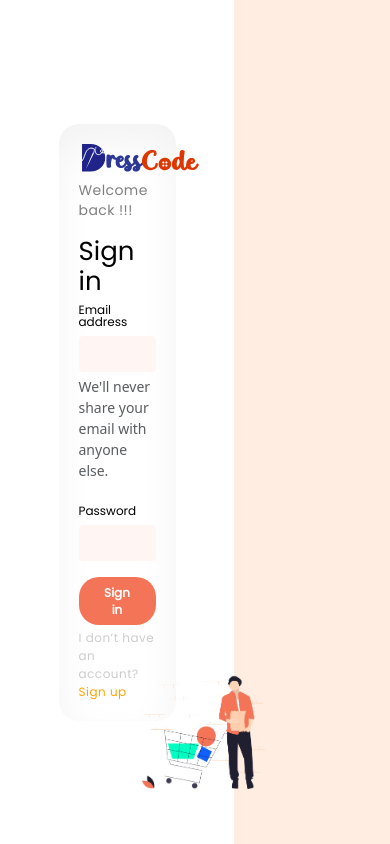
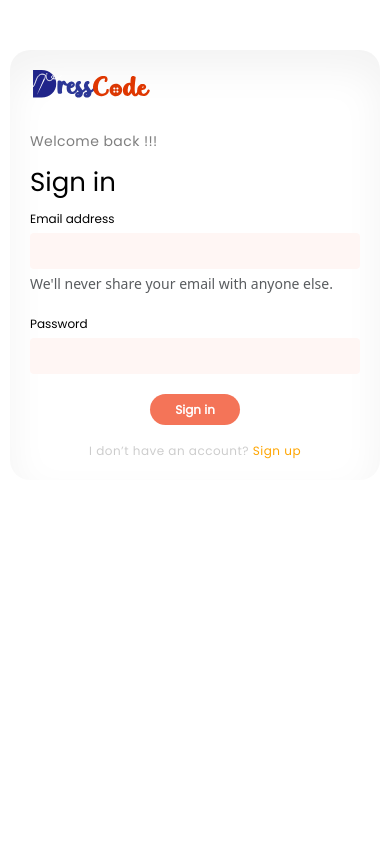
Before and after one commit to Lexodd-Hypernova/dresscode-ecom-, a React (Vite) app: page /auth in a window 390 px wide. Built offline with nearby package versions, Linux system fonts and the light colour scheme.

Commit message:
auth screen mobile responsived, logout button added

```diff
--- a/src/components/auth/auth.styles.css
+++ b/src/components/auth/auth.styles.css
@@ -207,3 +207,25 @@
         border-radius: 20px;
     }
 }
+
+@media only screen and (max-width: 991px) {
+    .auth-container {
+        width: 100%;
+        display: block;
+        padding: 10px;
+        margin-top: 40px;
+    }
+
+    .auth-inner {
+        width: 100%;
+    }
+
+    .auth-banner {
+        display: none;
+    }
+
+    .auth-back {
+        top: 2%;
+        left: 20px;
+    }
+}
--- a/src/pages/YourAccount.jsx
+++ b/src/pages/YourAccount.jsx
@@ -45,6 +45,16 @@ const YourAccount = () => {
   const goToOrders = () => {
     history("/your-orders")
   }
+
+  const handleLogOut = () => {
+    localStorage.removeItem('token');
+    localStorage.removeItem('id');
+    localStorage.removeItem('userName');
+    history('/auth')
+
+  }
+
+
   return (
 
 
@@ -98,6 +108,9 @@ const YourAccount = () => {
             </div>
           </div>
         </div>
+        <div className="log-out">
+          <button type="btn" className="btn btn-danger fs-3" onClick={handleLogOut}>Log out</button>
+        </div>
         {/* showModal={showModal} setShowModal={setShowModal} */}
         <EditPersonalinfo userData={userData}// Set user data in state
         />
```
